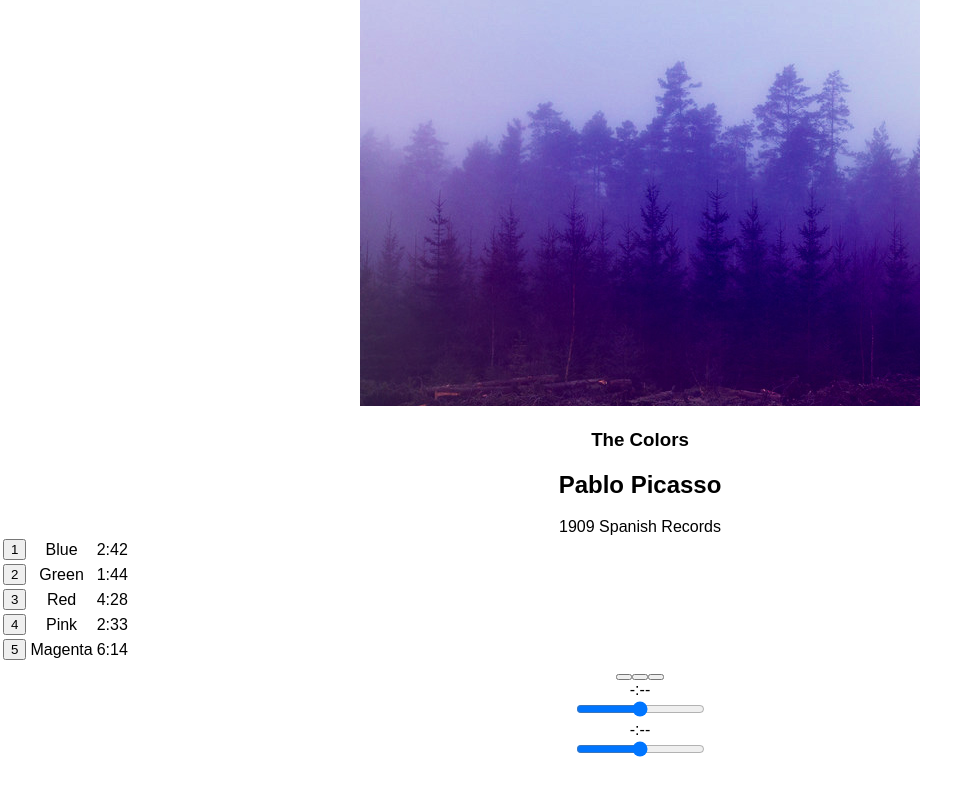
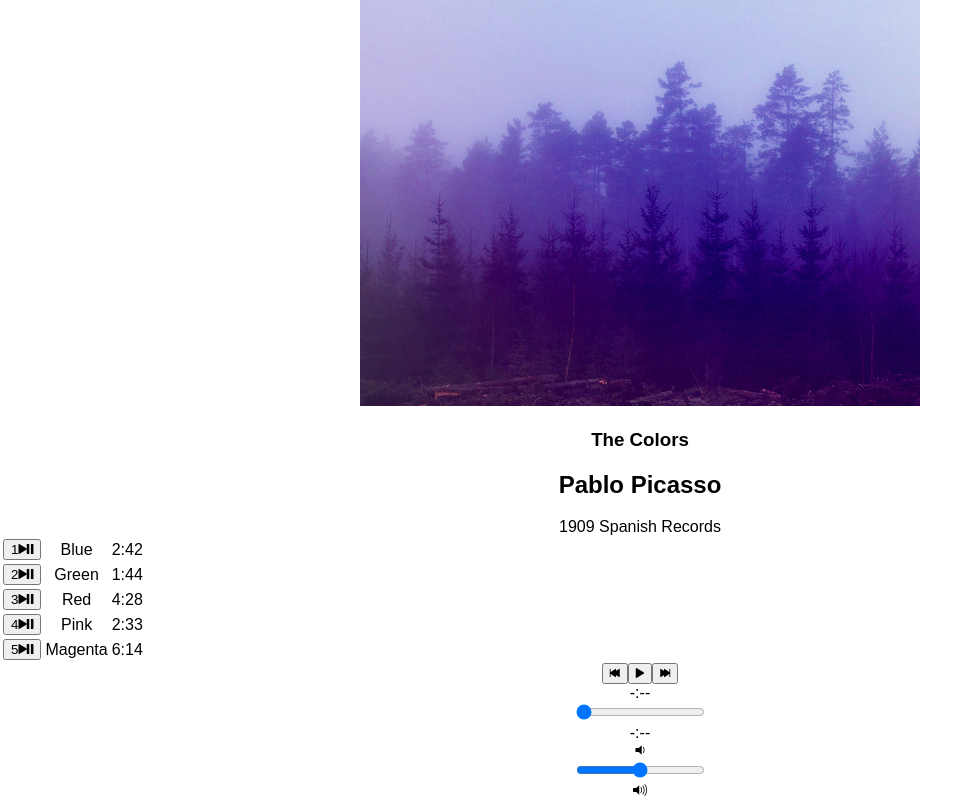
Before and after one commit to annierm18/bloc-jams-react, a React (Create React App) app: page /album/the-colors in a window 1280 px wide. Shown: the part 252-1052 px from the top of the page, without its empty margins (0-980 px from the left). Before the commit the page ends 1013 px from the top, so only its background shows below. Built offline with nearby package versions, Linux system fonts and the light colour scheme.

Commit message:
Assignment 9: completed pt2

```diff
--- a/public/index.html
+++ b/public/index.html
@@ -10,7 +10,7 @@
     -->
     <link rel="manifest" href="%PUBLIC_URL%/manifest.json">
     <link rel="shortcut icon" href="%PUBLIC_URL%/favicon.ico">
-    <link rel="CDN link" href="http://code.ionicframework.com/ionicons/2.0.1/css/ionicons.min.css">
+    <link rel="stylesheet" href="http://code.ionicframework.com/ionicons/2.0.1/css/ionicons.min.css">
     <!--
       Notice the use of %PUBLIC_URL% in the tags above.
       It will be replaced with the URL of the `public` folder during the build.
--- a/src/components/PlayerBar.js
+++ b/src/components/PlayerBar.js
@@ -20,7 +20,7 @@
           <input
             type="range"
             className="seek-bar"
-            value={this.props.formatTime((this.props.currentTime / this.props.duration) || 0)}
+            value={(this.props.currentTime / this.props.duration) || 0}
             max="1"
             min="0"
             step="0.01"
--- a/src/index.js
+++ b/src/index.js
@@ -1,6 +1,6 @@
 import React from 'react';
 import ReactDOM from 'react-dom';
-import { BrowserRouter } from 'react-router-dom'
+import { BrowserRouter } from 'react-router-dom';
 import './index.css';
 import App from './App';
 import registerServiceWorker from './registerServiceWorker';
```
